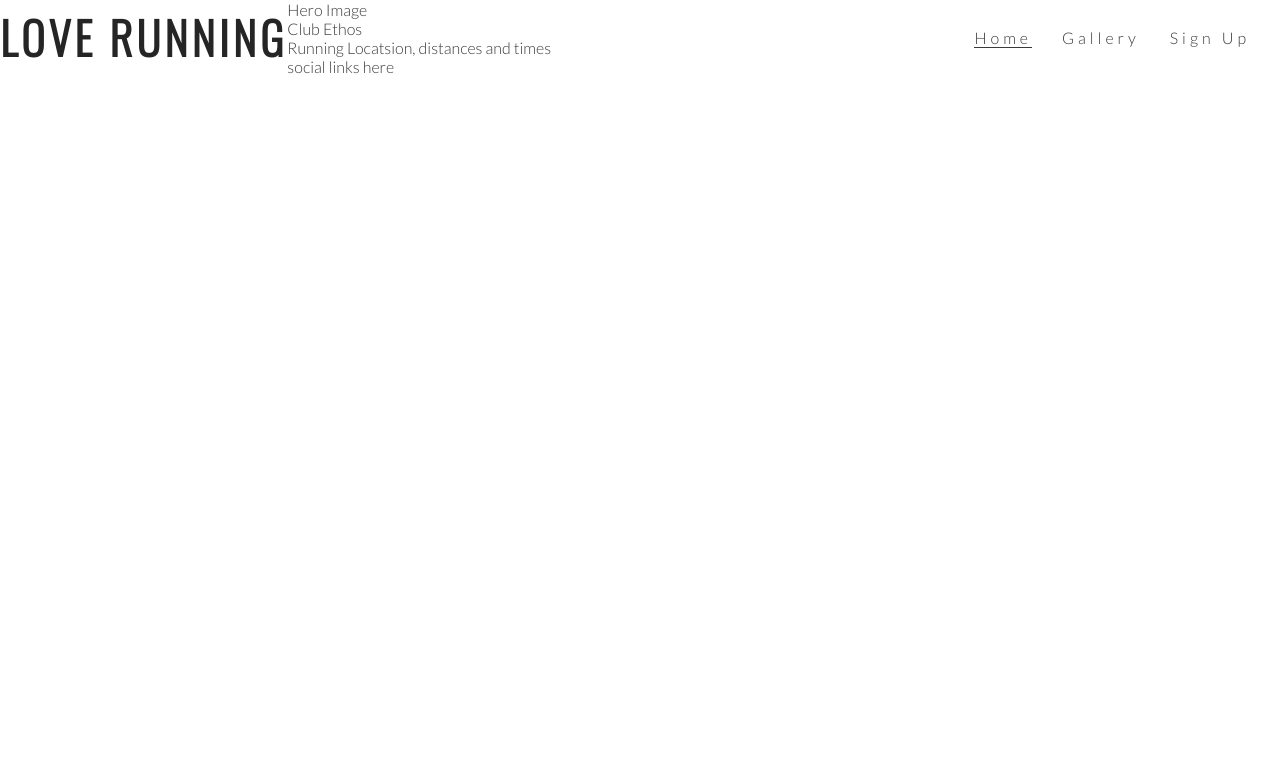
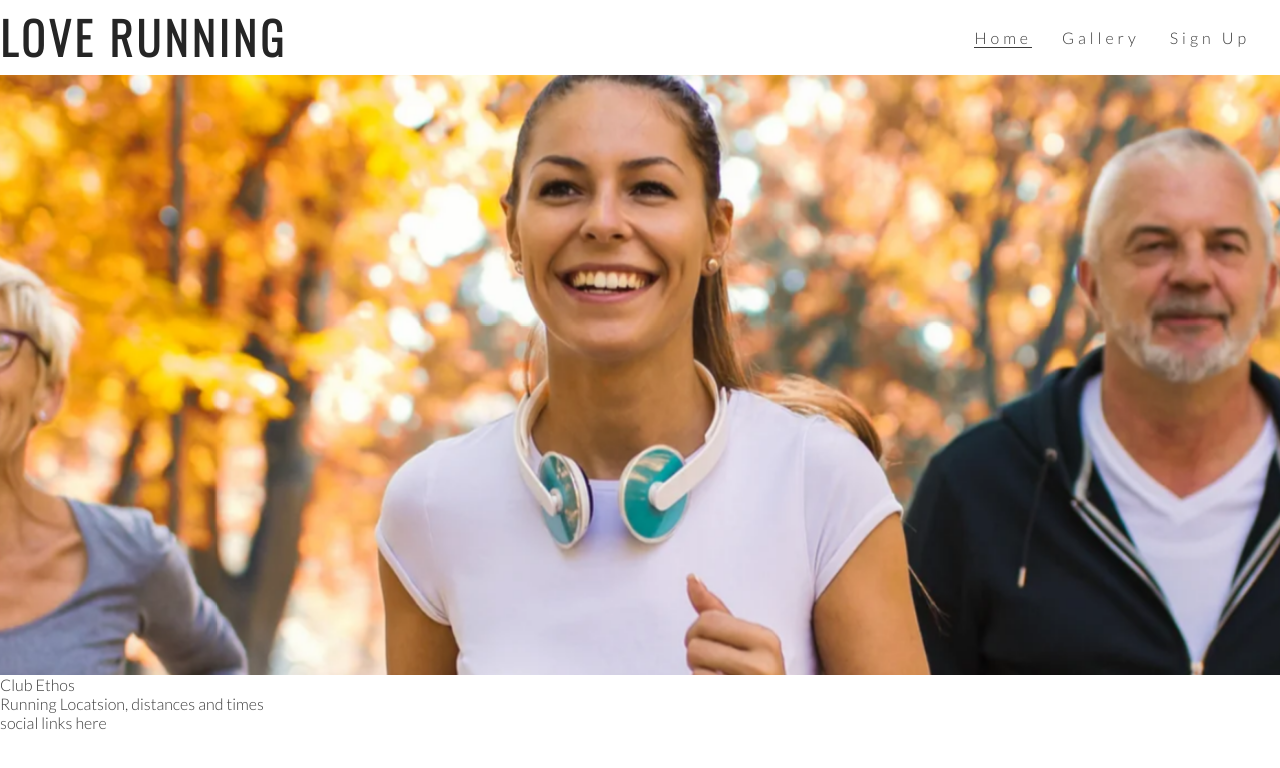
Before and after one commit to EndaMagennis/love-running, a plain HTML site: page index.html in a window 1280 px wide. Drawn offline with nearby package versions, Linux system fonts and the light colour scheme.

Commit message:
add hero image and zoom animation on page load

```diff
--- a/assets/css/style.css
+++ b/assets/css/style.css
@@ -56,3 +56,35 @@ h2 {
 .active {
     border-bottom: 1px solid #3a3a3a;
 }
+
+/*hero image*/
+
+#hero-outer {
+    height: 600px;
+    width: 100%;
+    overflow: hidden;
+}
+
+#hero-image {
+    height: 600px;
+    width: 100%;
+    background: url("../images/hero-image.webp") no-repeat center center;
+
+    /*calling the 'hero-zoom' animation on load*/
+
+    animation-name: hero-zoom;
+    animation-duration: 5s;
+    animation-fill-mode: forwards;
+
+}
+
+/*creates the level of zoom for the hero image*/
+@keyframes hero-zoom {
+    from {
+        transform: scale(1);
+    }
+
+    to {
+        transform: scale(1.1);
+    }
+}
--- a/index.html
+++ b/index.html
@@ -33,8 +33,8 @@
             </ul>
         </nav>
     </header>
-    <section>
-        Hero Image
+    <section id="hero-outer">
+        <div id="hero-image"></div>
     </section>
     <section>
         Club Ethos
```
Also changed, not shown: assets/images/hero-image.webp (added).
